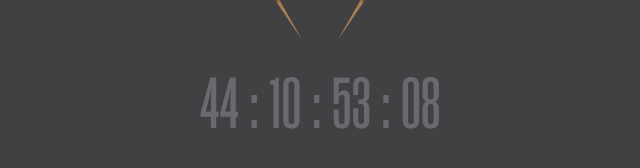
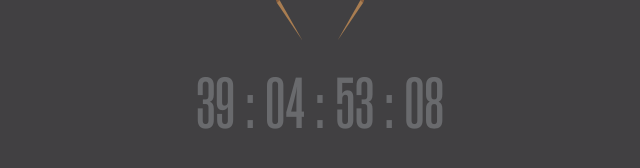
Before and after one commit to cyborinc/cyborinc.github.io, a plain HTML site: page index.html in a window 1280 px wide. Shown: the part 250-418 px from the top of the page, 320-960 px from the left. Drawn offline with Linux system fonts and the light colour scheme; files whose address does not match are found by name.

Commit message:
Add viewport, update target date

```diff
--- a/index.html
+++ b/index.html
@@ -2,6 +2,7 @@
 
 <html lang="en">
 <head>
+  <meta name="viewport" content="width=device-width, initial-scale=1">
   <meta charset="utf-8">
   <title>cYbor</title>
   <meta name="description" content="cYbor">
--- a/js/countdown.js
+++ b/js/countdown.js
@@ -1,4 +1,4 @@
-var countDownDate = new Date("Mar 1, 2018 00:00:00").getTime();
+var countDownDate = new Date("Feb 23, 2018 18:00:00").getTime();
 var x = setInterval(function() {
   var now = new Date().getTime();
   var distance = countDownDate - now;
```
